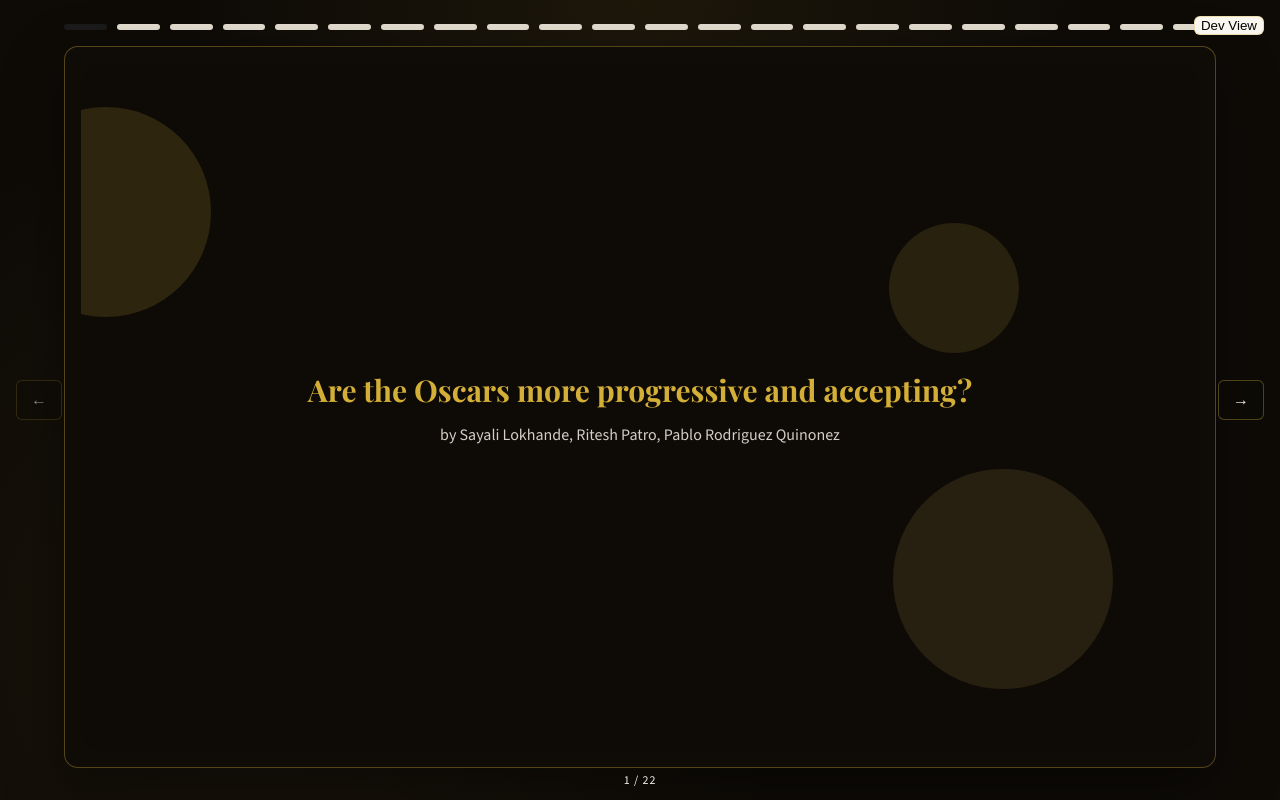
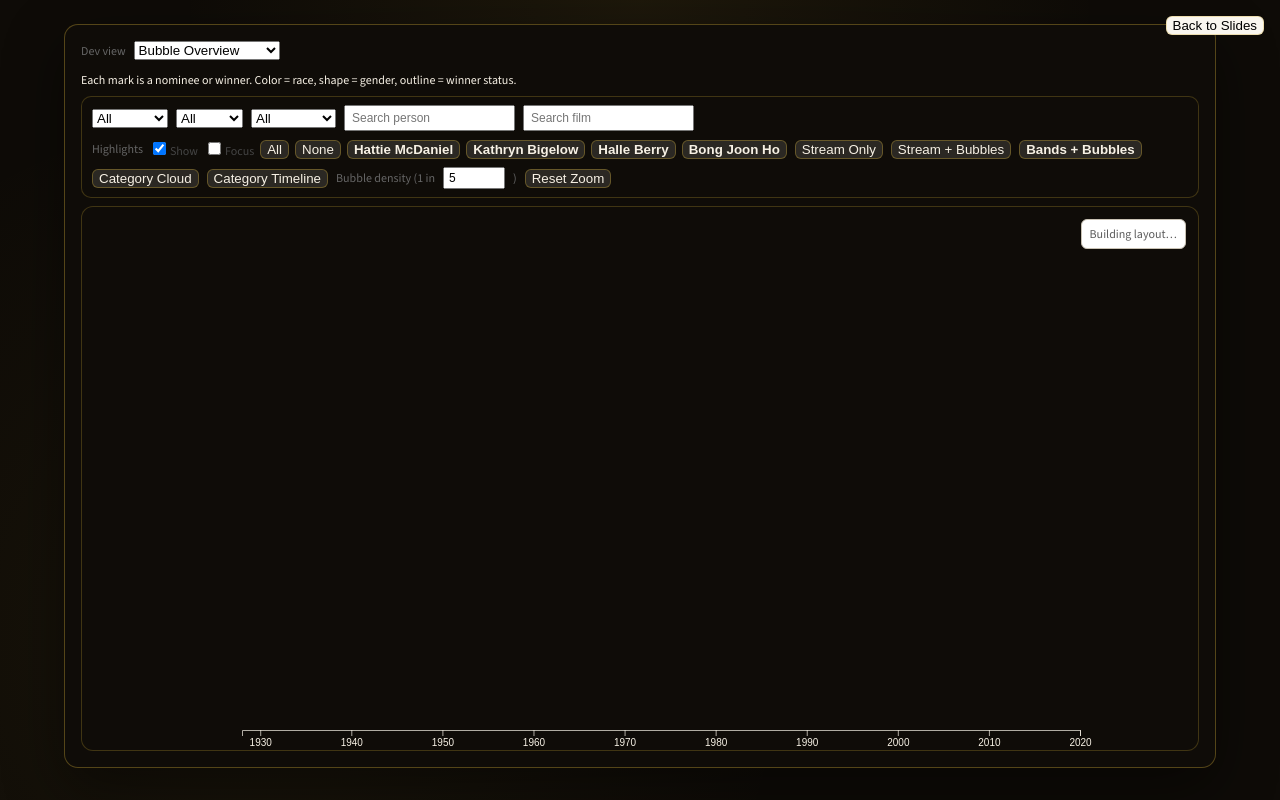
Before and after one commit to rkpindigo/ecs272_final_project, a React (Create React App) app in the folder react-typescript-project/: page / in a window 1280 px wide. Both pictures are taken after a click on the button "Dev View". Built offline with nearby package versions, Linux system fonts and the light colour scheme.

Commit message:
fix: dev view is seperate from slide show and returned

```diff
--- a/react-typescript-project/src/components/Slides.tsx
+++ b/react-typescript-project/src/components/Slides.tsx
@@ -101,7 +101,8 @@
     data: OscarsRow[] | null;
     error: string | null;
 }) {
-    const [slide, set_slide] = useState(1);
+    const [slide, set_slide] = useState(0);
+    const [dev_open, set_dev_open] = useState(false);
 
     const compute_most_diverse_category = (
         rows: OscarsRow[],
@@ -696,7 +697,7 @@
             style={{ "--accent": accent } as React.CSSProperties}
         >
             <button
-                onClick={() => set_slide(0)}
+                onClick={() => set_dev_open((prev) => !prev)}
                 style={{
                     position: "absolute",
                     top: 16,
@@ -704,8 +705,9 @@
                     zIndex: 5,
                 }}
             >
-                Dev View
+                {dev_open ? "Back to Slides" : "Dev View"}
             </button>
+            {!dev_open && (
                 <div className="progress">
                     {slides.map((s, i) => (
                         <div
@@ -731,11 +733,18 @@
                         />
                     ))}
                 </div>
+            )}
 
             {error && <p className="error">{error}</p>}
             {!data && !error && <p>Loading data...</p>}
 
             <div className="slide">
+                {dev_open ? (
+                    <div className="slide-content">
+                        <DevSandbox data={data} />
+                    </div>
+                ) : (
+                    <>
                         {!current.hide_header && (
                             <div className="slide-header">
                                 <h1>{current.title}</h1>
@@ -743,8 +752,12 @@
                             </div>
                         )}
                         <div className="slide-content">{current.content}</div>
+                    </>
+                )}
             </div>
 
+            {!dev_open && (
+                <>
                     <button
                         className="nav-button nav-left"
                         onClick={() => set_slide(Math.max(0, slide - 1))}
@@ -767,6 +780,8 @@
                     <div className="nav-count">
                         {slide + 1} / {slides.length}
                     </div>
+                </>
+            )}
         </div>
     );
 }
```
Lines whose indentation alone changed are shown as unchanged.
